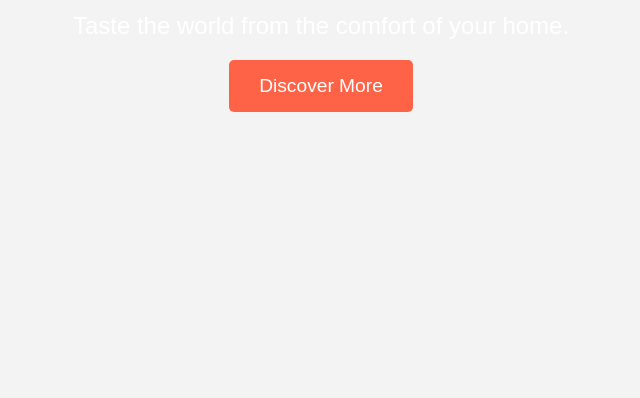
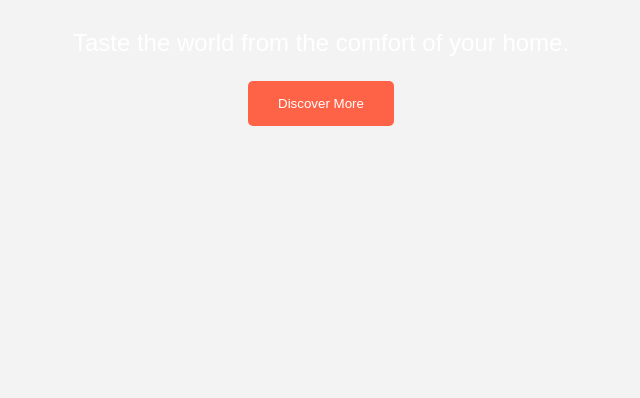
Before and after one commit to DarkMattermatter/FOOD_CultureWebD, a plain HTML site: page index.html in a window 1280 px wide. Shown: the part 402-800 px from the top of the page, without its empty margins (319-959 px from the left). Drawn offline with Linux system fonts and the light colour scheme.

Commit message:
Update styles.css

```diff
--- a/styles.css
+++ b/styles.css
@@ -1,11 +1,9 @@
-
 /* General Styles */
 body {
   margin: 0;
   font-family: 'Arial', sans-serif;
   background-color: #f3f3f3;
   color: #333;
-  overflow-x: hidden;
 }
 
 /* Hero Section */
@@ -20,27 +18,23 @@ body {
   align-items: center;
   text-align: center;
   color: white;
-  position: relative;
 }
 
 .hero h1 {
   font-size: 3em;
-  margin-bottom: 10px;
 }
 
 .hero p {
   font-size: 1.5em;
-  margin-bottom: 20px;
 }
 
 .hero button {
   background-color: #ff6347;
+  padding: 15px 30px;
+  color: white;
   border: none;
-  padding: 15px 30px;
-  font-size: 1.2em;
-  color: white;
+  border-radius: 5px;
   cursor: pointer;
-  border-radius: 5px;
   transition: background-color 0.3s;
 }
 
@@ -48,7 +42,7 @@ body {
   background-color: #e55337;
 }
 
-/* Countries Grid Section */
+/* Country Grid */
 .country-grid {
   display: grid;
   grid-template-columns: repeat(auto-fit, minmax(300px, 1fr));
@@ -83,7 +77,6 @@ body {
   display: flex;
   justify-content: center;
   align-items: center;
-  border-radius: 10px;
   opacity: 0;
   transition: opacity 0.3s;
 }
```
